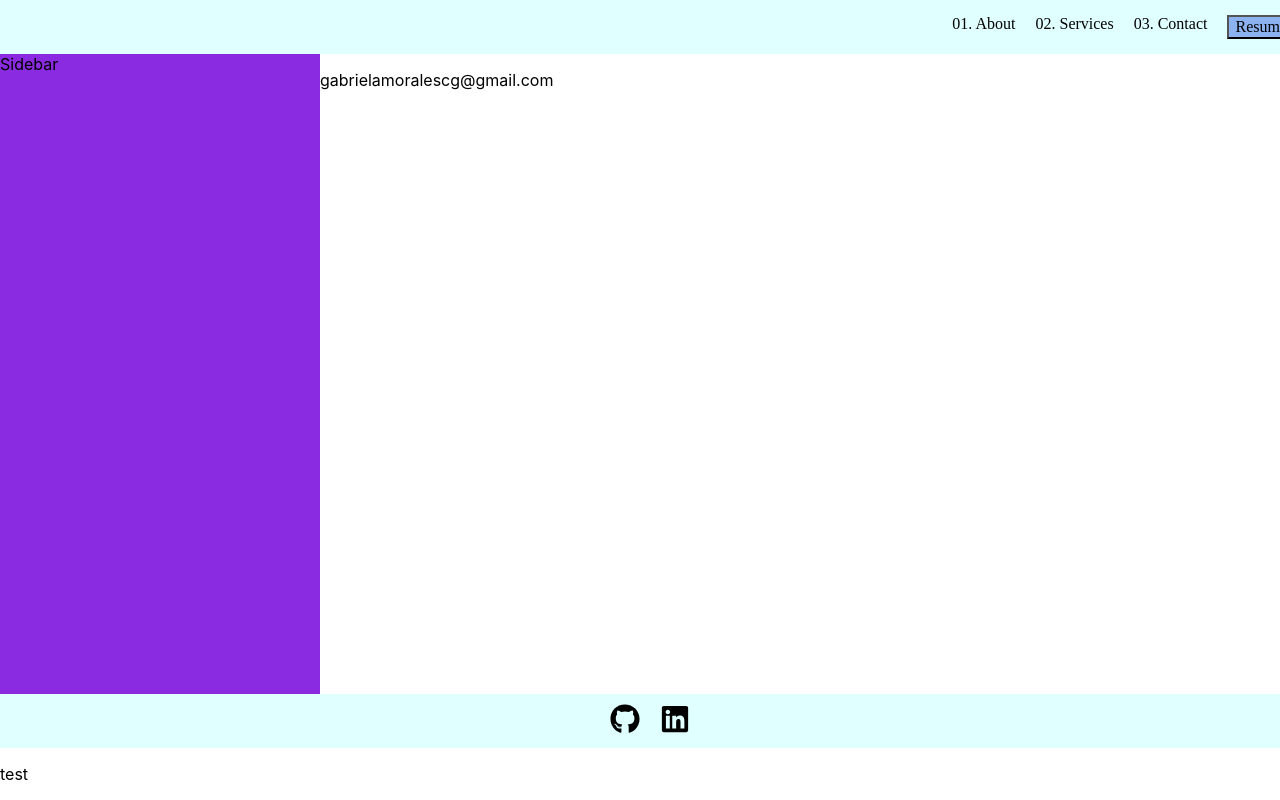
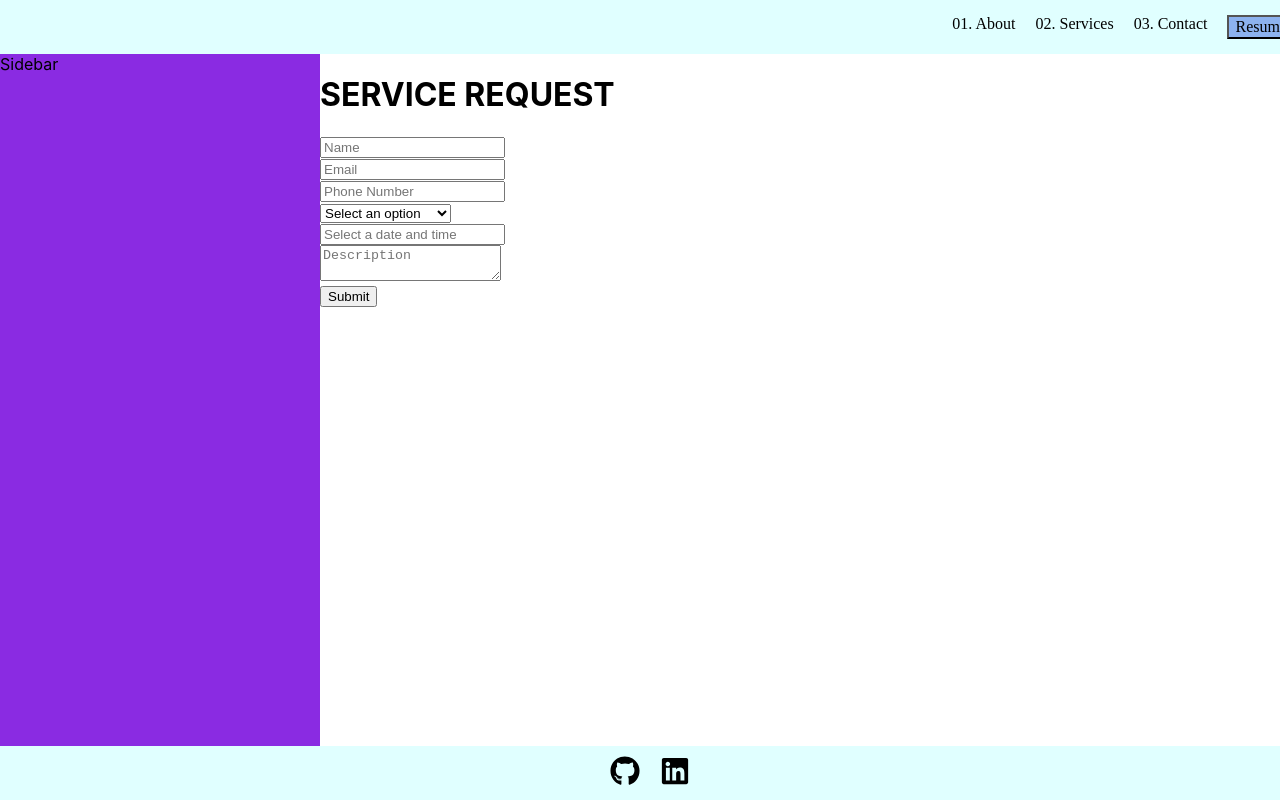
Before and after one commit to gabmora/gmc-profile, a React (Create React App) app: page /Contact in a window 1280 px wide. Shown: the top 800 px of the page. Built offline with nearby package versions, Linux system fonts and the light colour scheme; a web font is replaced by a local one.

Commit message:
contact page form

```diff
--- a/package.json
+++ b/package.json
@@ -6,7 +6,9 @@
     "@testing-library/jest-dom": "^5.17.0",
     "@testing-library/react": "^13.4.0",
     "@testing-library/user-event": "^13.5.0",
+    "emailjs-com": "^3.2.0",
     "react": "^18.2.0",
+    "react-datepicker": "^4.25.0",
     "react-dom": "^18.2.0",
     "react-icons": "^4.12.0",
     "react-router-dom": "^6.21.1",
--- a/src/App.js
+++ b/src/App.js
@@ -17,7 +17,6 @@ function App() {
         <Route path="/Contact" element={<Contact />} />
 
       </Routes>
-        <p>test</p>
       <Footer/>
       <aside className="sidebar">Sidebar</aside>
     </Router>
--- a/src/components/Contact.js
+++ b/src/components/Contact.js
@@ -1,14 +1,167 @@
-import React from 'react';
-
-function Contact(){
-    return(
-        <p>gabrielamoralescg@gmail.com</p>
+import React, { useState } from 'react';
+import DatePicker from 'react-datepicker';
+import 'react-datepicker/dist/react-datepicker.css';
+import emailjs from 'emailjs-com'; // Import the emailjs-com library
 
 
+function Contact() {
+  const [formData, setFormData] = useState({
+    name: '',
+    email: '',
+    phoneNumber: '',
+    appointmentType: '',
+    description: '',
+    selectedDate: null,
+  });
 
+  const [success, setSuccess] = useState(false);
+  // Define the handleChange function
+  const handleChange = (e) => {
+    const { name, value } = e.target;
+    setFormData({
+      ...formData,
+      [name]: value,
+    });
+  };
 
-    );
+  // Define the handleDateChange function
+  const handleDateChange = (date) => {
+    setFormData({
+      ...formData,
+      selectedDate: date,
+    });
+  };
 
+  const sendEmail = (e) => {
+    e.preventDefault();
+
+    emailjs
+      .sendForm('service_577plbq', 'template_695831i', e.target, 'z01pUKhhurokO_4ff')
+      .then((res) => {
+        console.log('Email sent successfully:', res);
+        setSuccess(true);
+
+        setFormData({
+          name: '',
+          email: '',
+          phoneNumber: '',
+          appointmentType: '',
+          description: '',
+          selectedDate: null,
+        });
+      })
+      .catch((err) => {
+        console.error('Failed to send the email:', err);
+      });
+  };
+    const closeSuccessMessage = () => {
+      setSuccess(false);
+  };
+  return (
+    <div className="BookingPage-container">
+      <h1>SERVICE REQUEST</h1>
+      <form className="BookingPage-form" onSubmit={sendEmail}>
+        <div>
+          <label htmlFor="name"></label>
+          <input
+            type="text"
+            id="name"
+            name="name"
+            className="BookingPage-input"
+            value={formData.name}
+            onChange={handleChange}
+            placeholder="Name"
+            required
+          />
+        </div>
+        <div>
+          <label htmlFor="email"></label>
+          <input
+            type="text"
+            id="email"
+            name="email"
+            className="BookingPage-input"
+            value={formData.email}
+            onChange={handleChange}
+            placeholder="Email"
+            required
+          />
+        </div>
+        <div>
+          <label htmlFor="phoneNumber"></label>
+          <input
+            type="text"
+            id="phoneNumber"
+            name="phoneNumber"
+            className="BookingPage-input"
+            value={formData.phoneNumber}
+            onChange={handleChange}
+            placeholder="Phone Number"
+            required
+          />
+        </div>
+        <div>
+          <label htmlFor="appointmentType"></label>
+          <select
+            id="appointmentType"
+            name="appointmentType"
+            className="BookingPage-input"
+            value={formData.appointmentType}
+            onChange={handleChange}
+            required
+          >
+            <option value="">Select an option</option>
+            <option value="Initial Consultation">Initial Consultation</option>
+            <option value="Follow Up">Follow Up</option>
+          </select>
+        </div>
+        <div>
+          <label htmlFor="selectedDate"></label>
+          <DatePicker
+            id="selectedDate"
+            name="selectedDate"
+            className="BookingPage-datepicker"
+            selected={formData.selectedDate}
+            onChange={handleDateChange}
+            showTimeSelect
+            timeFormat="HH:mm aa"
+            timeIntervals={15}
+            timeCaption="Time"
+            dateFormat="MMMM d, yyyy h:mm aa"
+            placeholderText="Select a date and time"
+            required
+          />
+        </div>
+        <div>
+          <label htmlFor="description"></label>
+          <textarea
+            id="description"
+            name="description"
+            className="BookingPage-input"
+            value={formData.description}
+            onChange={handleChange}
+            placeholder="Description"
+            required
+          />
+        </div>
+        <button className="BookingPage-button" type="submit">
+          Submit
+        </button>
+        </form>
+        {success && (
+          <div className="popup">
+            <div className="popup-content">
+              <span className="close" onClick={closeSuccessMessage}>
+                &times;
+              </span>
+              <p>   Thanks for your message,    </p>
+              <p>   we'll be in touch shortly!   </p>
+            </div>
+          </div>
+        )}
+
+    </div>
+  );
 }
 
-export default Contact
+export default Contact;
--- a/src/components/Footer.js
+++ b/src/components/Footer.js
@@ -6,7 +6,7 @@ function Footer() {
     return (
       <footer className="footer">
         <div className="icon-container">
-        <a href="https://github.com/yourusername" target="_blank" rel="noopener noreferrer">
+        <a href="https://github.com/gabmora" target="_blank" rel="noopener noreferrer">
           <FaGithub size={30} /> {/* Adjust size as needed */}
         </a>
         <a href="https://www.linkedin.com/in/yourusername" target="_blank" rel="noopener noreferrer">
```
Also changed, not shown: 1 other file (tests, documents, lock files or other folders).
